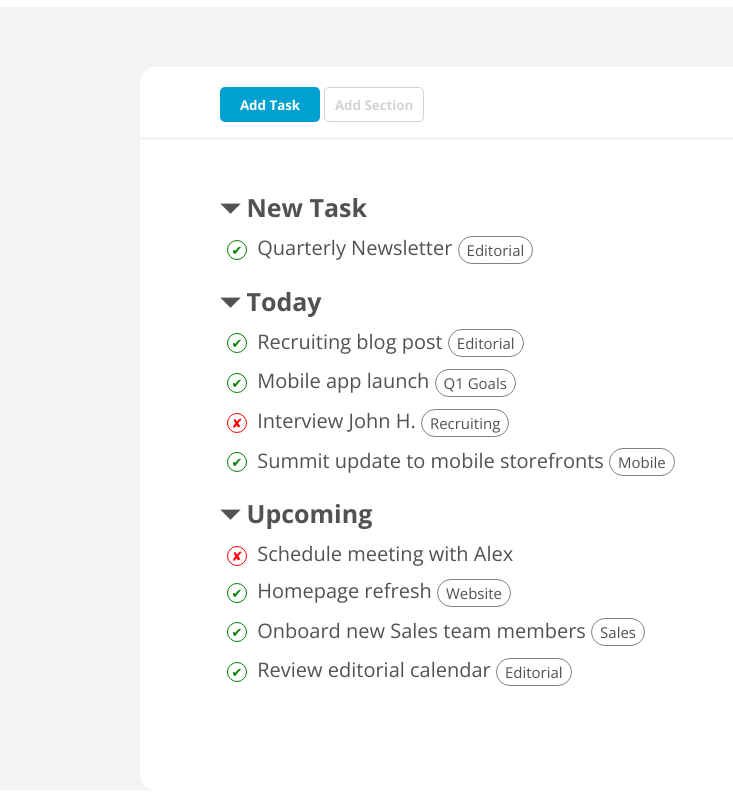
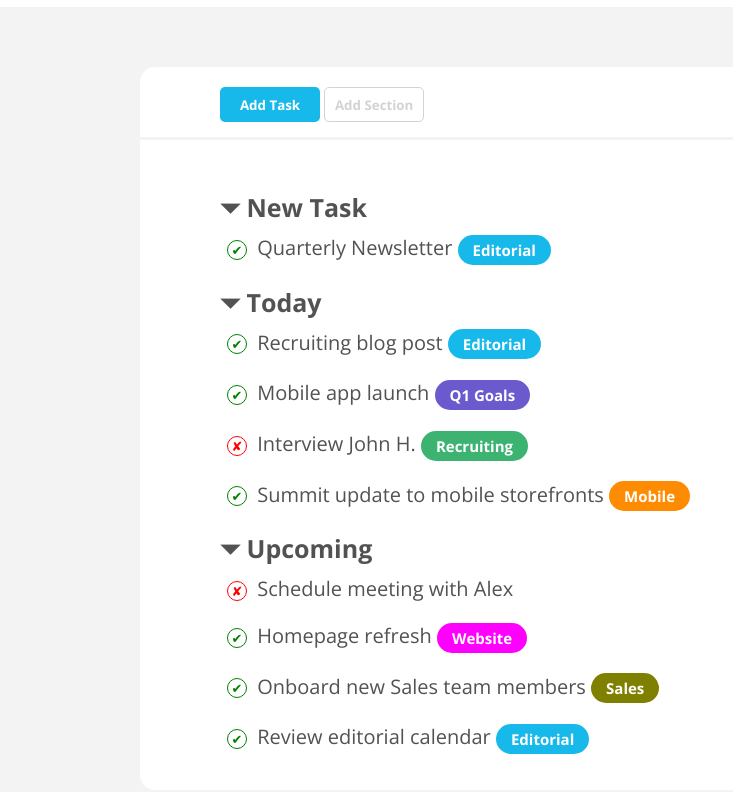
Before and after one commit to Obez99/html-css-toboolist, a plain HTML site: page index.html in a window 1280 px wide. Shown: the part 78-870 px from the top of the page, without its empty margins (0-733 px from the left). Drawn offline with nearby package versions, Linux system fonts and the light colour scheme.

Commit message:
Colorati i "list_type" sistemate spaziature e page background

```diff
--- a/css/style.css
+++ b/css/style.css
@@ -64,7 +64,7 @@ h2{
     font-weight:normal;
     list-style-type: none;
     padding-left: 7px;
-    margin-bottom: 10px;
+    margin-bottom: 20px;
 }
 
 .list_status{
@@ -83,10 +83,11 @@ h2{
 .list_type{
     display: inline-block;
     vertical-align: middle;
-    border: 1px solid grey;
     border-radius: 20px;
     font-size: 15px;
-    padding: 3px 8px;
+    font-weight: bold;
+    padding: 5px 15px;
+    color:white;
 }
 
 .status_complete{
@@ -101,12 +102,38 @@ h2{
 
 }
 
+.type_editorial{
+    background-color:rgb(23, 185, 235);
+}
+
+.type_q1goals{
+    background-color:slateblue;
+}
+
+.type_recruiting{
+    background-color:mediumseagreen
+}
+
+.type_mobile{
+    background-color:darkorange;
+}
+
+.type_website{
+    background-color:fuchsia;
+}
+
+.type_sales{
+    background-color:olive;
+}
+
+
 #page_background{
     background-color: rgb(243, 243, 243);
+    height: 1000px;
 }
 
 #add_task{
-    background-color:rgb(0, 160, 209);
+    background-color:rgb(23, 185, 235);
     color: white;
 
 }
--- a/index.html
+++ b/index.html
@@ -42,7 +42,7 @@
                                 <li class="list_subtitle">
                                     <span class="list_status status_complete">&#10004;</span>
                                     Quarterly Newsletter
-                                    <div class="list_type">Editorial</div>
+                                    <div class="list_type type_editorial">Editorial</div>
                                 </li>
                             </ul>
                         </li>
@@ -53,25 +53,25 @@
                                 <li class="list_subtitle">
                                     <span class="list_status status_complete">&#10004;</span>
                                     Recruiting blog post
-                                    <div class="list_type">Editorial</div>
+                                    <div class="list_type type_editorial">Editorial</div>
                                 </li>
 
                                 <li class="list_subtitle">
                                     <span class="list_status status_complete">&#10004;</span>
                                     Mobile app launch
-                                    <div class="list_type">Q1 Goals</div>
+                                    <div class="list_type type_q1goals">Q1 Goals</div>
                                 </li>
 
                                 <li class="list_subtitle">
                                     <span class="list_status status_incomplete">&#10008;</span>
                                     Interview John H.
-                                    <div class="list_type">Recruiting</div>
+                                    <div class="list_type type_recruiting">Recruiting</div>
                                 </li>
 
                                 <li class="list_subtitle">
                                     <span class="list_status status_complete">&#10004;</span>
                                     Summit update to mobile storefronts
-                                    <div class="list_type">Mobile</div>
+                                    <div class="list_type type_mobile">Mobile</div>
                                 </li>
                             </ul>
                         </li>
@@ -88,19 +88,19 @@
                                 <li class="list_subtitle">
                                     <span class="list_status status_complete">&#10004;</span>
                                     Homepage refresh
-                                    <div class="list_type">Website</div>
+                                    <div class="list_type type_website">Website</div>
                                 </li>
 
                                 <li class="list_subtitle">
                                     <span class="list_status status_complete">&#10004;</span>
                                     Onboard new Sales team members
-                                    <div class="list_type">Sales</div>
+                                    <div class="list_type type_sales">Sales</div>
                                 </li>
 
                                 <li class="list_subtitle">
                                     <span class="list_status status_complete">&#10004;</span>
                                     Review editorial calendar
-                                    <div class="list_type">Editorial</div>
+                                    <div class="list_type type_editorial">Editorial</div>
                                 </li>
                             </ul>
                         </li>
```
